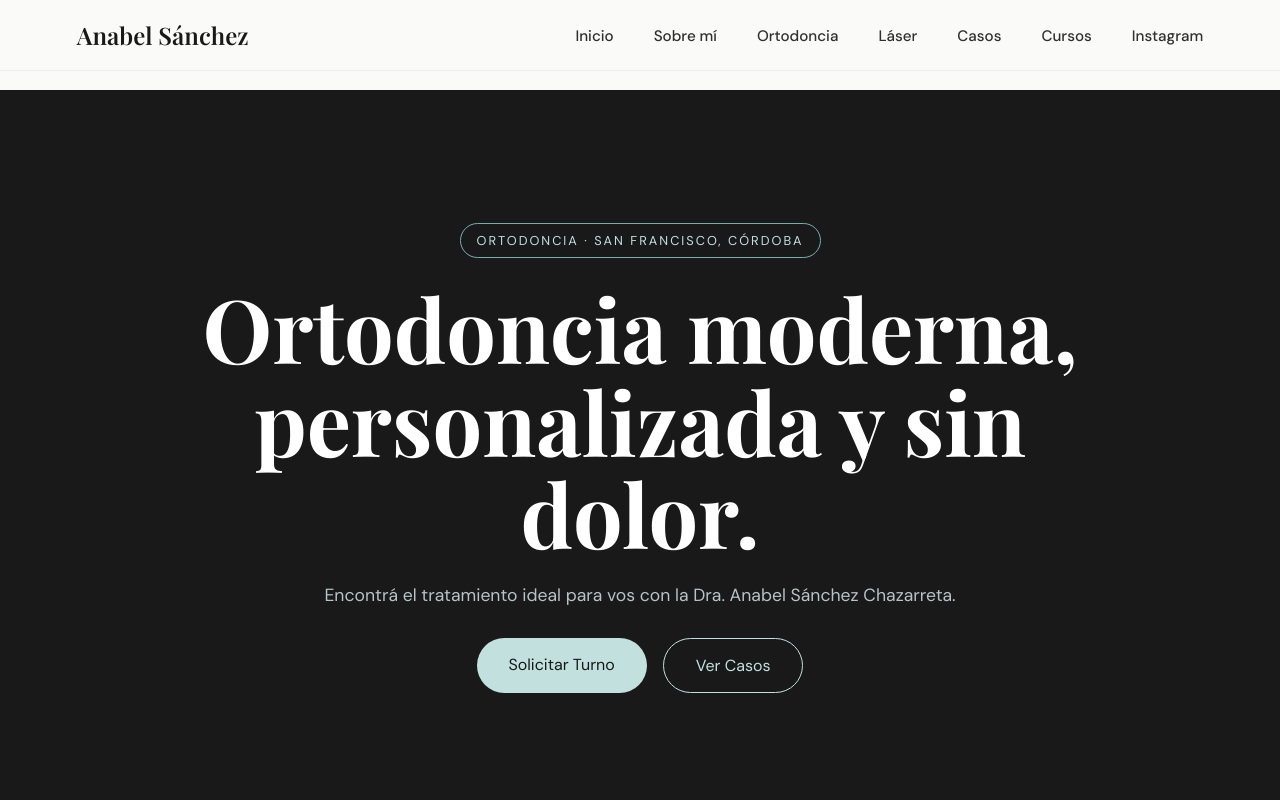
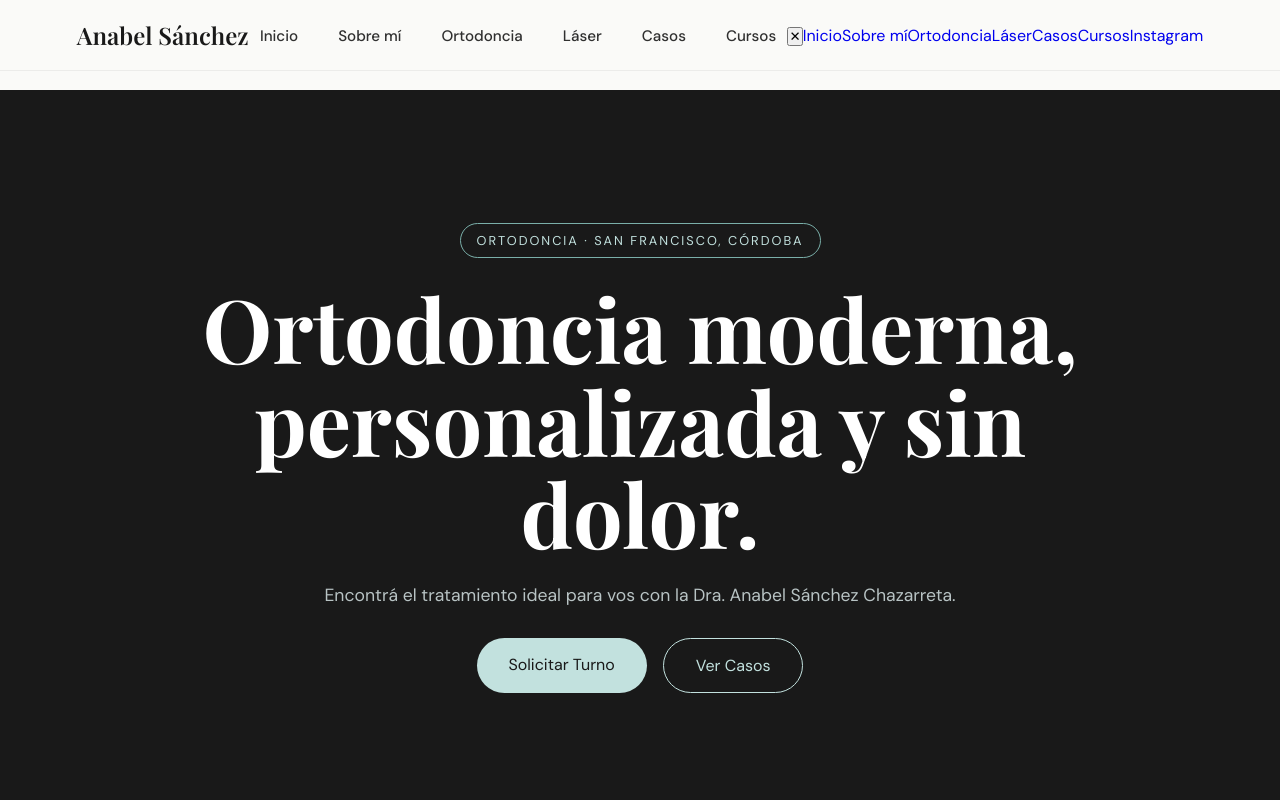
Before and after one commit to Facundoimhoff/PAGINAWEBDOC, a React (Vite) app: page / in a window 1280 px wide. Shown: the top 800 px of the page. Built offline with nearby package versions, Linux system fonts and the light colour scheme.

Commit message:
formato cecular

```diff
--- a/src/components/Navbar.css
+++ b/src/components/Navbar.css
@@ -96,3 +96,71 @@
 .turno-btn::after {
   display: none;
 }
+
+.hamburger {
+  display: none;
+}
+
+@media (max-width: 900px) {
+
+  .desktop {
+    display: none;
+  }
+
+  .hamburger {
+    display: block;
+
+    background: none;
+    border: none;
+
+    font-size: 2rem;
+    cursor: pointer;
+  }
+
+  .mobile-menu {
+
+    position: fixed;
+
+    top: 0;
+    right: -100%;
+
+    width: 280px;
+    height: 100vh;
+
+    background: white;
+
+    display: flex;
+    flex-direction: column;
+
+    gap: 1.5rem;
+
+    padding: 5rem 2rem;
+
+    transition: .4s ease;
+
+    box-shadow: -10px 0 30px rgba(0,0,0,.15);
+  }
+
+  .mobile-menu.active {
+    right: 0;
+  }
+
+  .close-btn {
+    position: absolute;
+
+    top: 20px;
+    right: 20px;
+
+    background: none;
+    border: none;
+
+    font-size: 1.5rem;
+
+    cursor: pointer;
+  }
+
+  .mobile-menu a {
+    color: var(--black);
+    font-size: 1.1rem;
+  }
+}
--- a/src/components/Navbar.jsx
+++ b/src/components/Navbar.jsx
@@ -1,6 +1,10 @@
+import { useState } from "react";
 import "./Navbar.css";
 
 function Navbar() {
+
+  const [menuOpen, setMenuOpen] = useState(false);
+
   return (
     <nav className="navbar">
 
@@ -8,37 +12,40 @@ function Navbar() {
         Anabel Sánchez
       </div>
 
-      <ul className="nav-links">
+      <ul className="nav-links desktop">
+        <li><a href="#inicio">Inicio</a></li>
+        <li><a href="#sobre-mi">Sobre mí</a></li>
+        <li><a href="#ortodoncia">Ortodoncia</a></li>
+        <li><a href="#laser">Láser</a></li>
+        <li><a href="#casos">Casos</a></li>
+        <li><a href="#cursos">Cursos</a></li>
+      </ul>
 
-        <li>
-          <a href="#inicio">Inicio</a>
-        </li>
+      <button
+        className="hamburger"
+        onClick={() => setMenuOpen(!menuOpen)}
+      >
+        ☰
+      </button>
 
-        <li>
-          <a href="#sobre-mi">Sobre mí</a>
-        </li>
+      <div className={`mobile-menu ${menuOpen ? "active" : ""}`}>
 
-        <li>
-          <a href="#ortodoncia">Ortodoncia</a>
-        </li>
+        <button
+          className="close-btn"
+          onClick={() => setMenuOpen(false)}
+        >
+          ✕
+        </button>
 
-        <li>
-          <a href="#laser">Láser</a>
-        </li>
+        <a href="#inicio">Inicio</a>
+        <a href="#sobre-mi">Sobre mí</a>
+        <a href="#ortodoncia">Ortodoncia</a>
+        <a href="#laser">Láser</a>
+        <a href="#casos">Casos</a>
+        <a href="#cursos">Cursos</a>
+        <a href="#instagram">Instagram</a>
 
-        <li>
-          <a href="#casos">Casos</a>
-        </li>
-
-        <li>
-          <a href="#cursos">Cursos</a>
-        </li>
-
-        <li>
-          <a href="#instagram">Instagram</a>
-        </li>
-
-      </ul>
+      </div>
 
     </nav>
   );
```
